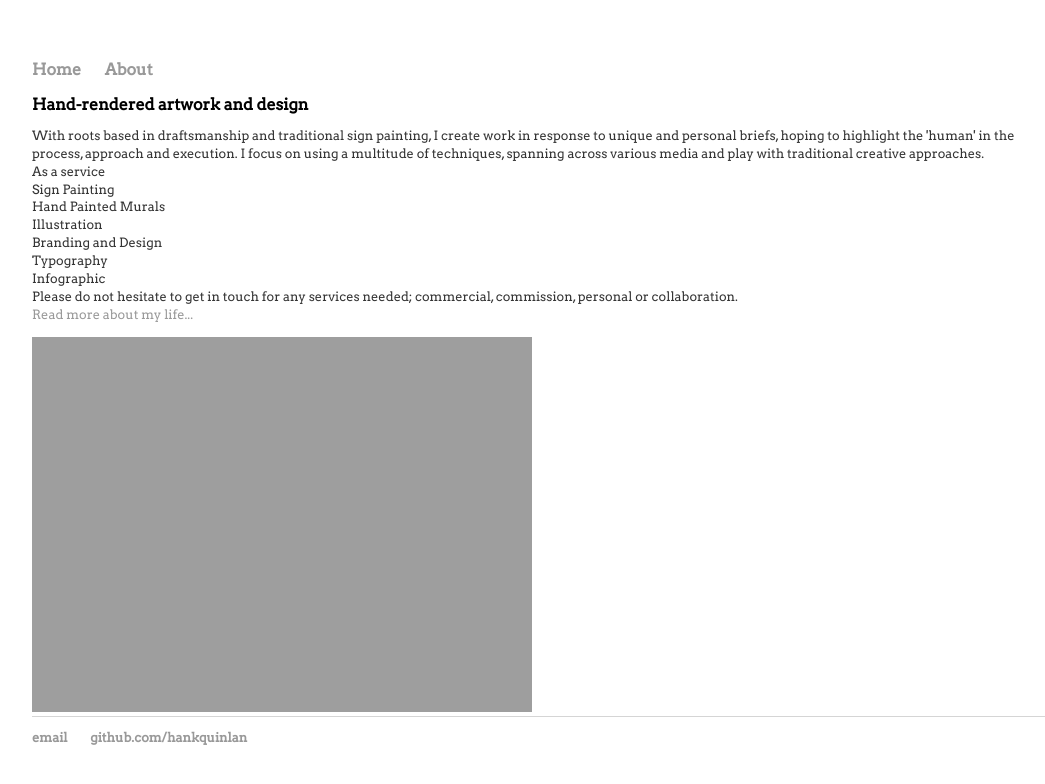
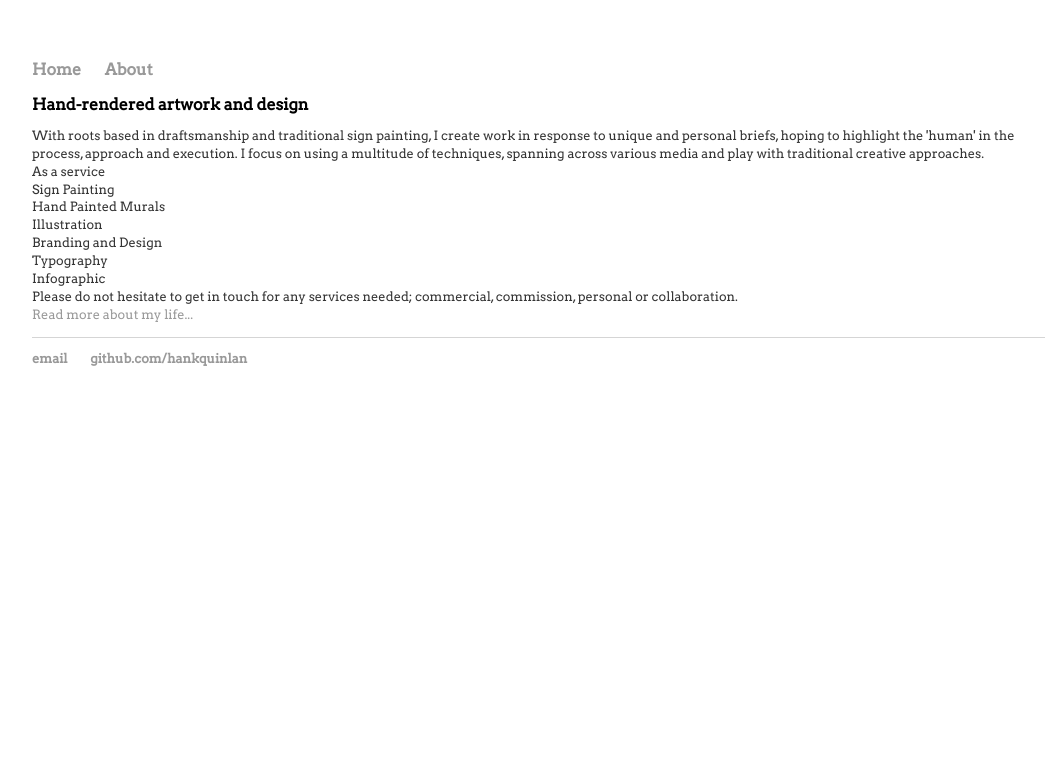
Before and after one commit to willwaltonfreeman/willwaltonfreeman.github.io, a Jekyll site: the page built from about/index.html, in a window 1280 px wide. Shown: the top 784 px of the page, without its empty margins (96-1141 px from the left). Built offline with Jekyll 4.4.1, drawn with Linux system fonts in a browser that asks for light colours.

Commit message:
Update index.html

```diff
--- a/about/index.html
+++ b/about/index.html
@@ -14,5 +14,5 @@ title: Will Walton-Freeman
 		<br>Infographic
 		<br>Please do not hesitate to get in touch for any services needed; commercial, commission, personal or collaboration.
 <br><a href="/about">Read more about my life...</a></p>
-	<img src="http://willwaltonfreeman.github.io/IMG_2556.JPG" width="500">
+	<!--<img src="http://willwaltonfreeman.github.io/IMG_2556.JPG" width="500">-->
 </div><!-- /.blurb -->
```
